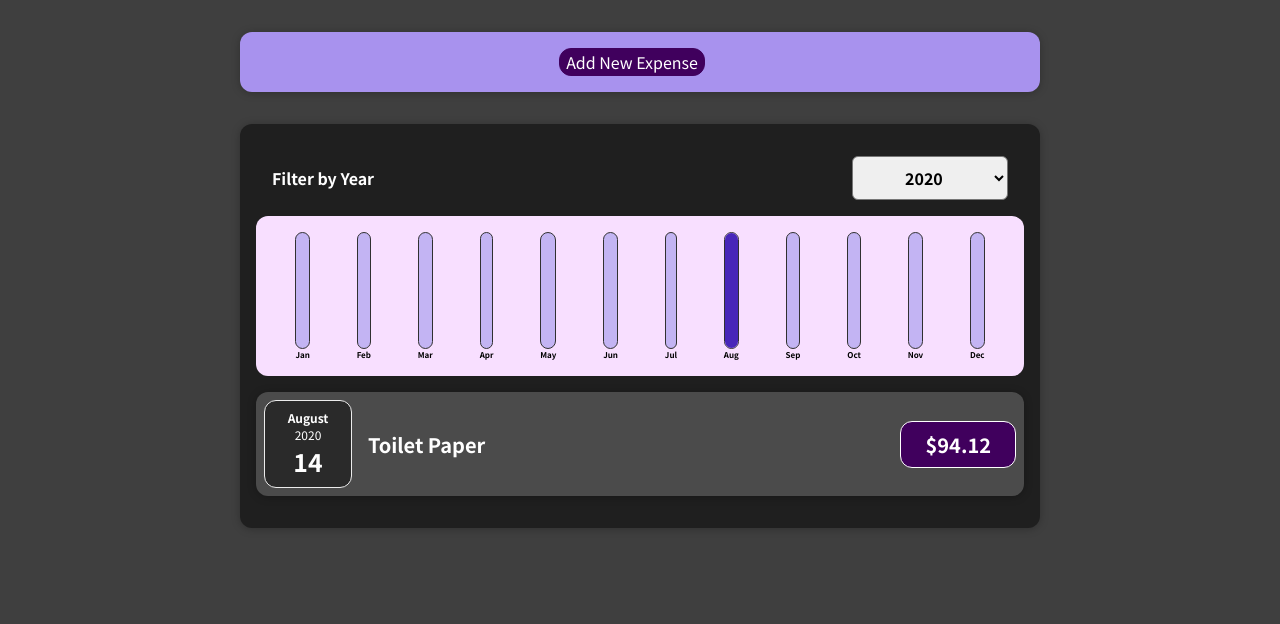
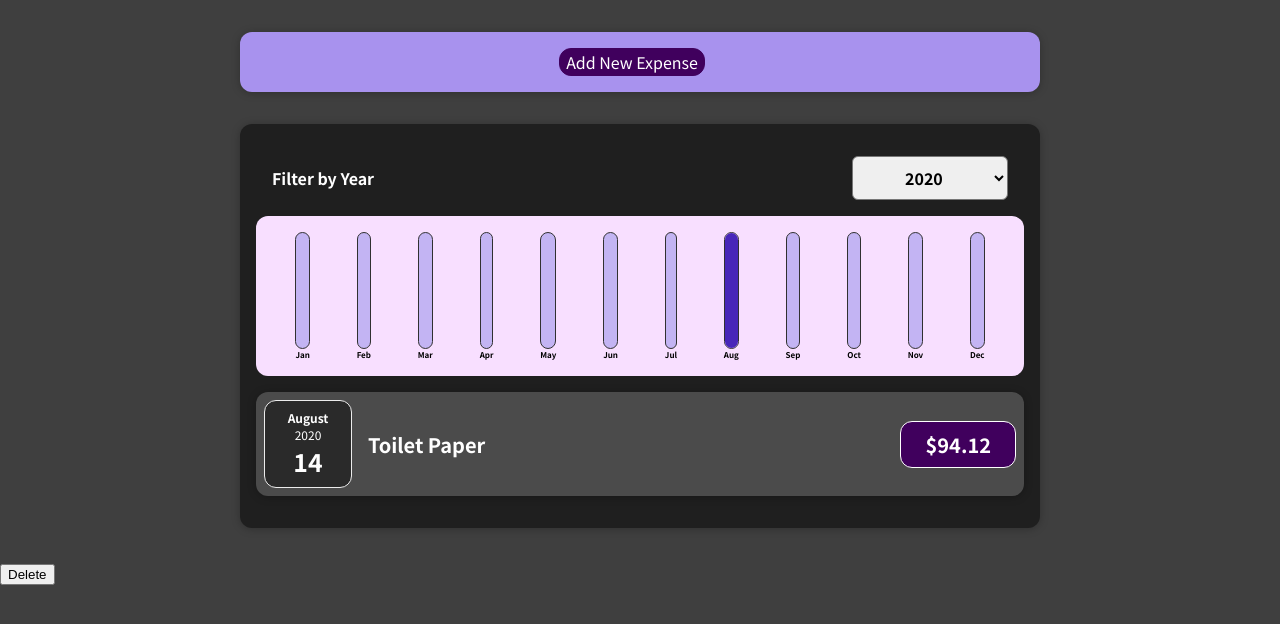
Before and after one commit to matheusarb/expensesForm, a React (Create React App) app: page / in a window 1280 px wide. Shown: the top 624 px of the page. Built offline with nearby package versions, Linux system fonts and the light colour scheme.

Commit message:
last component update

```diff
--- a/src/App.js
+++ b/src/App.js
@@ -2,6 +2,7 @@ import React, { useState } from "react";
 
 import NewExpense from "./components/NewExpense/NewExpense";
 import Expenses from "./components/Expenses/Expenses";
+import DeleteButton from "./components/DeleteExpense/DeleteButton";
 
 const INITIAL_EXPENSES = [
   {
@@ -39,10 +40,16 @@ const App = () => {
     });
   };
 
+  //create deleteButton logic
+  const deleteExpenseHandler = (expense) => {
+    setExpenses();
+  };
+
   return (
     <div>
       <NewExpense onAddExpense={addExpenseHandler} />
       <Expenses items={expenses} />
+      <DeleteButton onDeleteExpense={deleteExpenseHandler} />
     </div>
   );
 };
--- a/src/components/DeleteExpense/DeleteButton.css
+++ /dev/null
@@ -1,2 +0,0 @@
-.button {
-}
--- a/src/components/DeleteExpense/DeleteButton.js
+++ b/src/components/DeleteExpense/DeleteButton.js
@@ -1,10 +1,13 @@
-import React from "react";
-import { useState } from "react";
+import React, { useState } from "react";
 
 const DeleteButton = () => {
   const [toDelete, isDeleted] = useState();
 
-  return <button></button>;
+  return (
+    <div>
+      <button>Delete</button>
+    </div>
+  );
 };
 
 export default DeleteButton;
```
Also changed, not shown: src/components/Expenses/ExpenseItem.css (indentation only), 2 other files (tests, documents, lock files or other folders).
